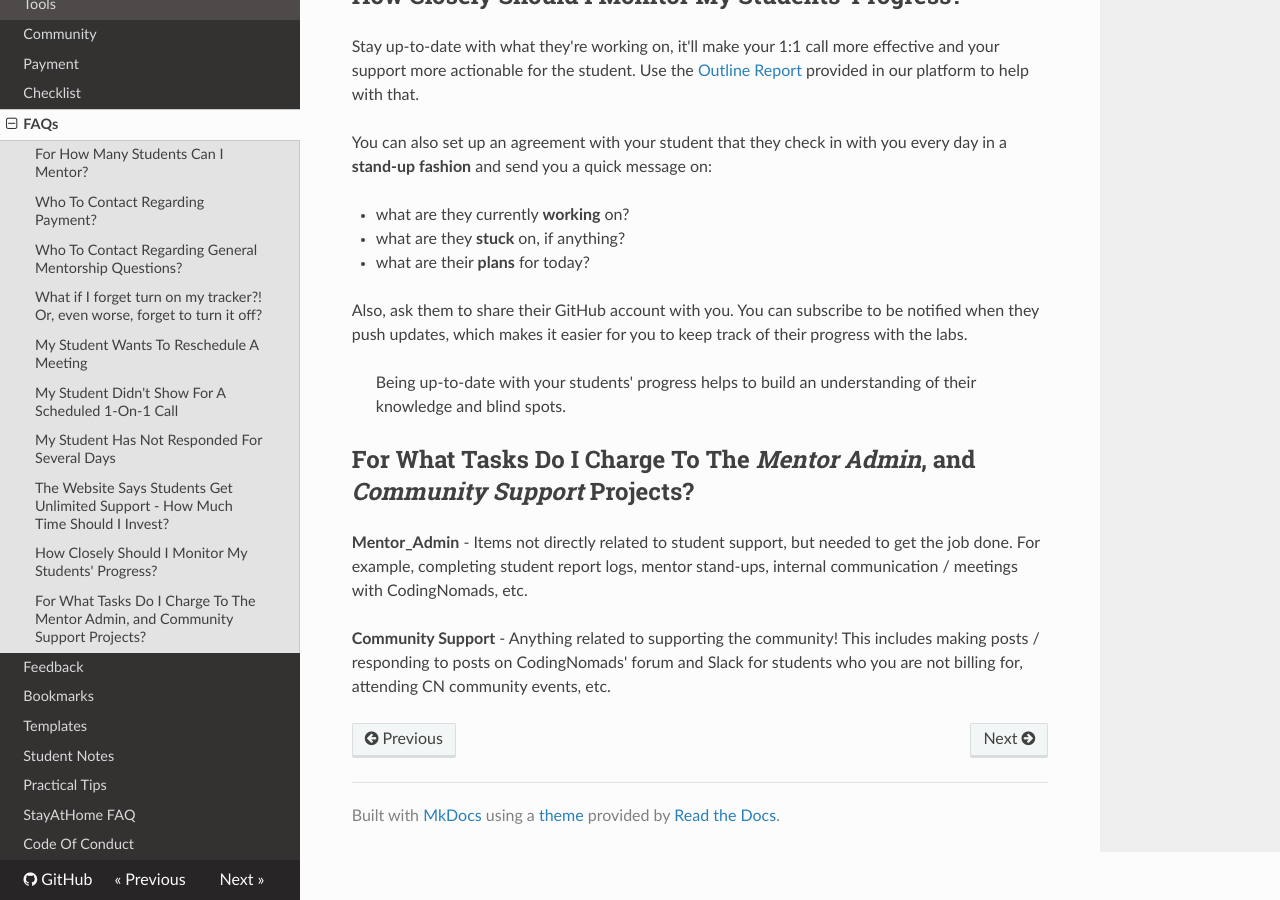
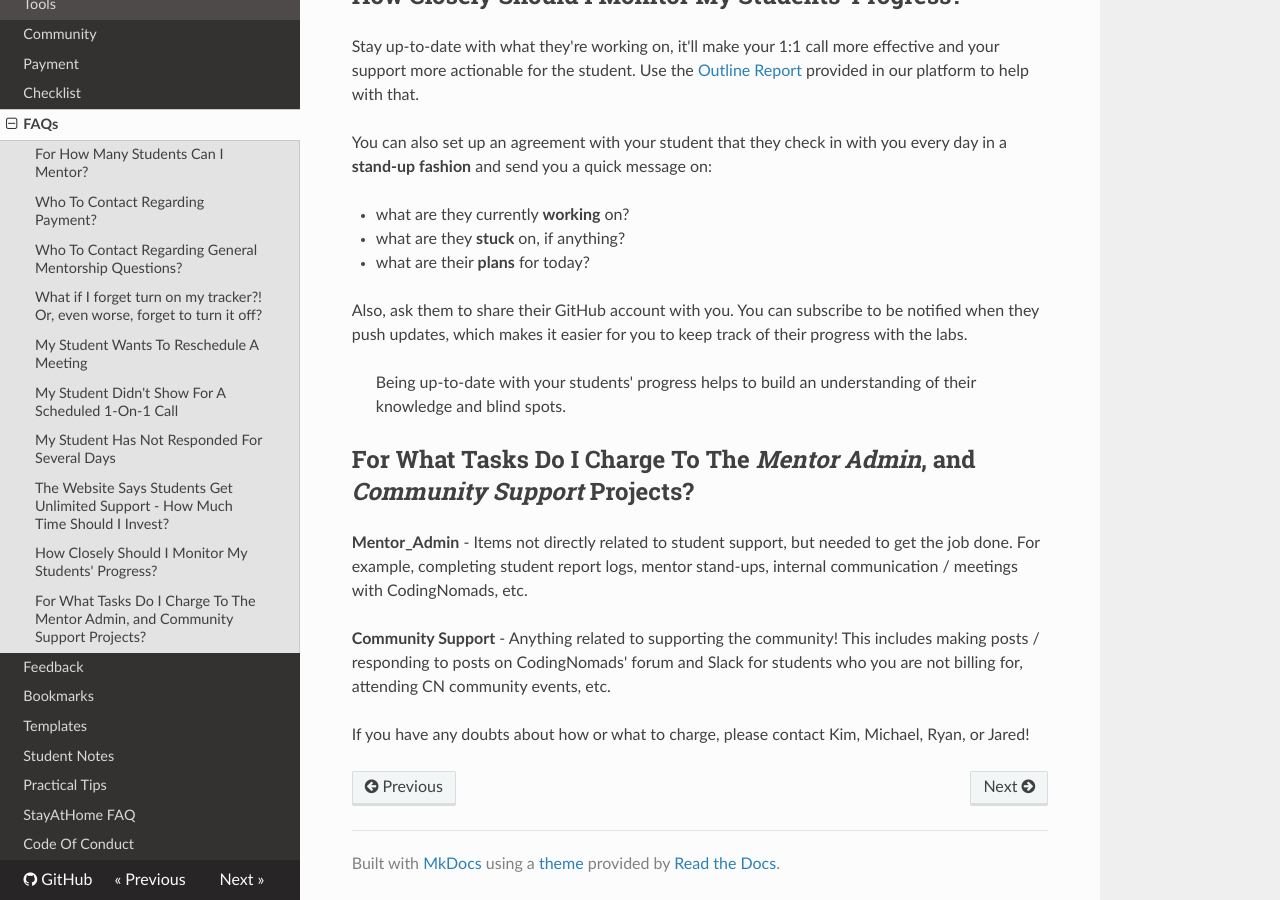
Before and after one commit to CodingNomads/mentor-docs, an MkDocs documentation site: the page built from docs/09_faq.md, in a window 1280 px wide and 900 px high, scrolled down 2594 px. Built offline with MkDocs 1.6.1, drawn with Linux system fonts in a browser that asks for light colours; nearby versions of some CDN libraries.

Commit message:
updated faqs

```diff
--- a/docs/09_faq.md
+++ b/docs/09_faq.md
@@ -74,3 +74,5 @@ Also, ask them to share their GitHub account with you. You can subscribe to be n
 **Mentor_Admin** - Items not directly related to student support, but needed to get the job done. For example, completing student report logs, mentor stand-ups, internal communication / meetings with CodingNomads, etc.
 
 **Community Support** - Anything related to supporting the community! This includes making posts / responding to posts on CodingNomads' forum and Slack for students who you are not billing for, attending CN community events, etc.
+
+If you have any doubts about how or what to charge, please contact Kim, Michael, Ryan, or Jared!
```
